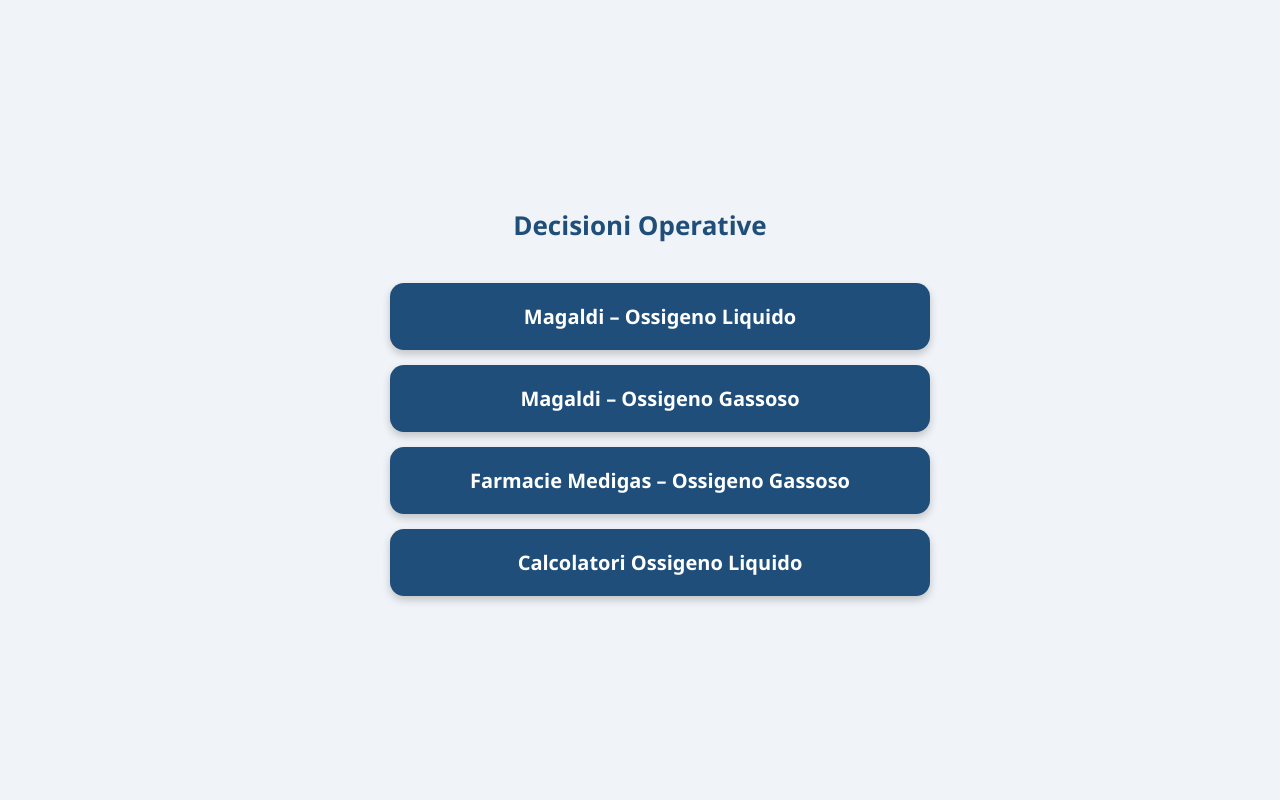
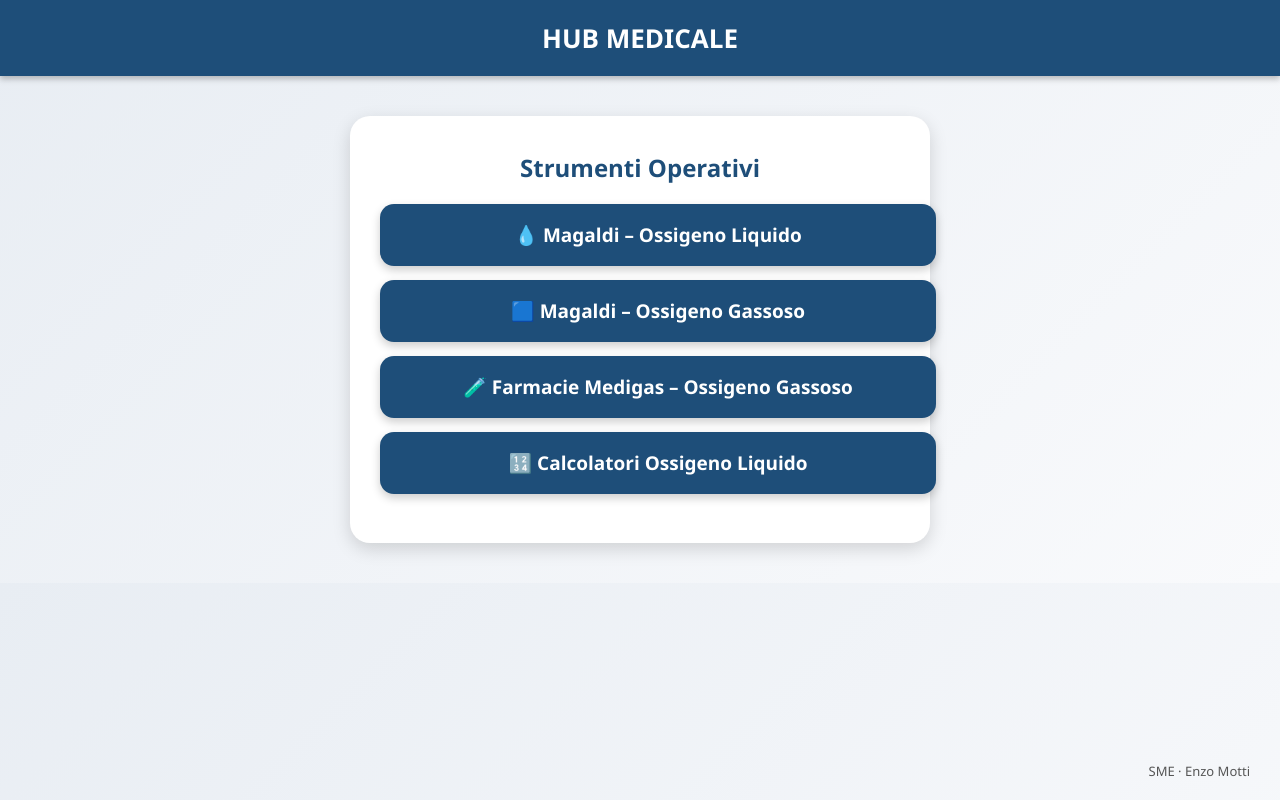
Before and after one commit to Enzothesun/decisioni-operative-menu, a plain HTML site: page index.html in a window 1280 px wide. Drawn offline with Linux system fonts and the light colour scheme.

Commit message:
Update index.html

```diff
--- a/index.html
+++ b/index.html
@@ -2,54 +2,73 @@
 <html lang="it">
 <head>
 <meta charset="UTF-8">
-<title>Menu – Decisioni Operative</title>
+<title>HUB Medicale</title>
 <meta name="viewport" content="width=device-width, initial-scale=1">
 
 <style>
     body {
         font-family: 'Segoe UI', Arial, sans-serif;
-        background: #f0f3f7;
+        background: linear-gradient(135deg, #e8edf3, #f9fafc);
         margin: 0;
         padding: 0;
-        display: flex;
-        justify-content: center;
-        align-items: center;
-        height: 100vh;
+    }
+
+    header {
+        background: #1e4e79;
+        padding: 20px;
+        text-align: center;
+        color: white;
+        font-size: 26px;
+        font-weight: 700;
+        box-shadow: 0 3px 6px rgba(0,0,0,0.25);
     }
 
     .container {
+        max-width: 520px;
+        margin: 40px auto;
+        background: white;
+        padding: 35px 30px;
+        border-radius: 20px;
+        box-shadow: 0 6px 18px rgba(0,0,0,0.15);
         text-align: center;
-        width: 90%;
-        max-width: 500px;
     }
 
-    h1 {
+    h2 {
+        margin-top: 0;
         color: #1e4e79;
-        font-size: 26px;
-        margin-bottom: 40px;
+        font-size: 24px;
         font-weight: 700;
     }
 
     .btn {
         display: block;
         width: 100%;
-        padding: 20px;
-        margin: 15px 0;
-        font-size: 20px;
+        padding: 18px;
+        margin: 14px 0;
+        font-size: 19px;
         font-weight: 600;
         color: white;
         background: #1e4e79;
-        border: none;
         border-radius: 14px;
-        cursor: pointer;
-        box-shadow: 0 4px 8px rgba(0,0,0,0.2);
-        transition: 0.15s ease-in-out;
         text-decoration: none;
+        transition: 0.15s;
+        box-shadow: 0 4px 10px rgba(0,0,0,0.20);
     }
 
     .btn:hover {
         background: #163d61;
         transform: translateY(-2px);
+    }
+
+    footer {
+        text-align: right;
+        padding: 10px 20px;
+        font-size: 13px;
+        color: #555;
+        font-weight: 500;
+        position: fixed;
+        bottom: 10px;
+        right: 10px;
     }
 </style>
 
@@ -57,29 +76,29 @@
 
 <body>
 
+<header>HUB MEDICALE</header>
+
 <div class="container">
-    <h1>Decisioni Operative</h1>
+    <h2>Strumenti Operativi</h2>
 
-    <!-- OSSIGENO LIQUIDO MAGALDI -->
     <a class="btn" href="https://enzothesun.github.io/decisione-operativa/">
-        Magaldi – Ossigeno Liquido
+        💧 Magaldi – Ossigeno Liquido
     </a>
 
-    <!-- OSSIGENO GASSOSO MAGALDI -->
     <a class="btn" href="https://enzothesun.github.io/decisione-operativa/gassoso/Decisione_Operativa_Ossigeno_Gassoso_v1_3.html">
-        Magaldi – Ossigeno Gassoso
+        🟦 Magaldi – Ossigeno Gassoso
     </a>
 
-    <!-- FARMACIE MEDIGAS -->
     <a class="btn" href="https://enzothesun.github.io/decisione-operativa-farmacie/">
-        Farmacie Medigas – Ossigeno Gassoso
+        🧪 Farmacie Medigas – Ossigeno Gassoso
     </a>
 
-    <!-- CALCOLATORI OSSIGENO LIQUIDO -->
     <a class="btn" href="https://enzothesun.github.io/Calcolatori-contenitori-Ossigeno-Liquido/">
-        Calcolatori Ossigeno Liquido
+        🔢 Calcolatori Ossigeno Liquido
     </a>
 </div>
 
+<footer>SME · Enzo Motti</footer>
+
 </body>
 </html>
```
